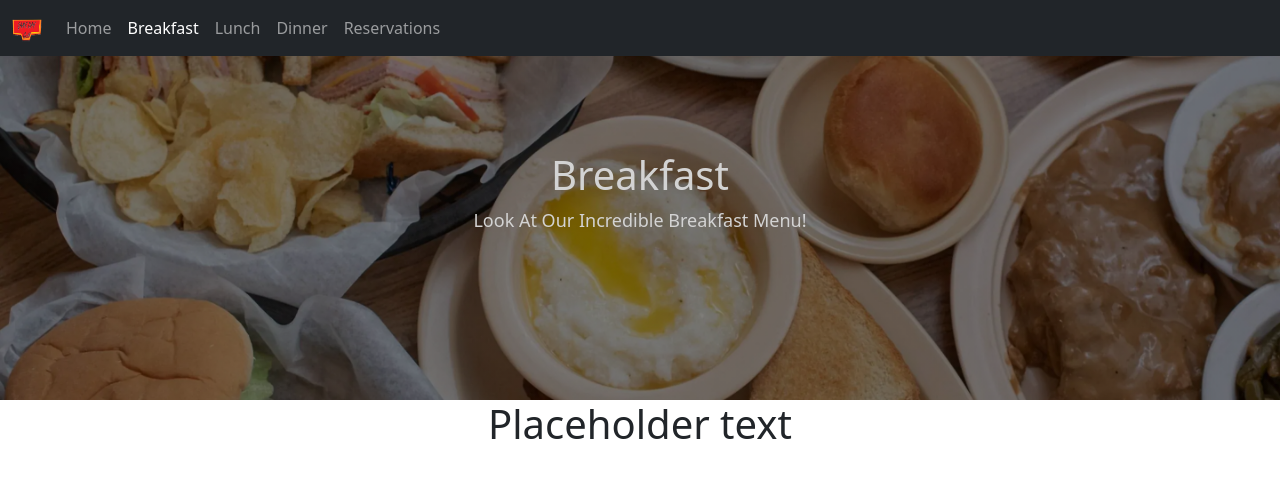
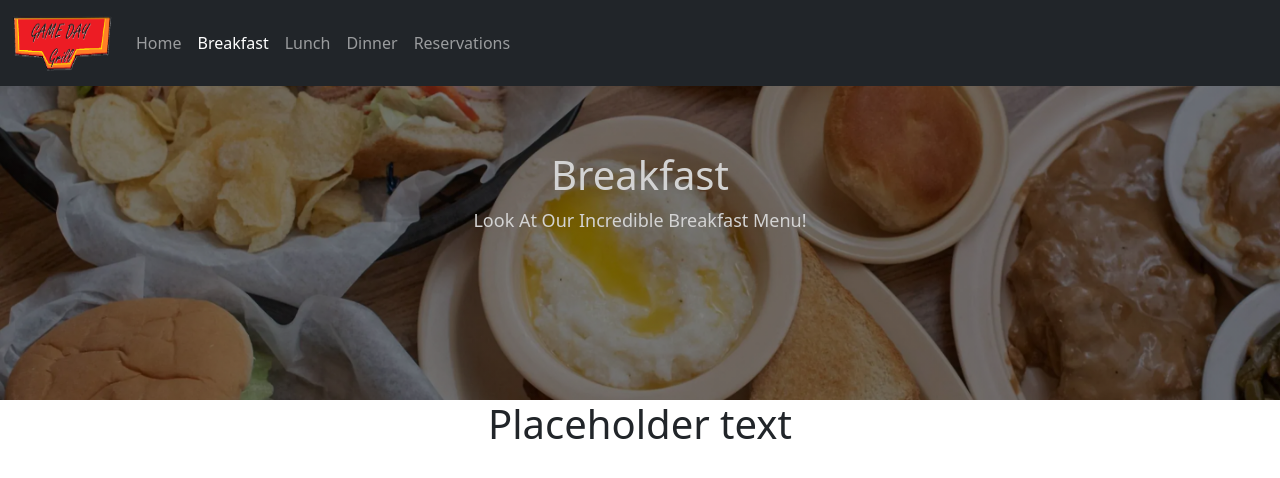
Before and after one commit to Gavinmack123/Website-Design-Team-Project, a plain HTML site: page breakfast.html in a window 1280 px wide. Drawn offline with nearby package versions, Linux system fonts and the light colour scheme.

Commit message:
navbar brand added to all pages

```diff
--- a/breakfast.html
+++ b/breakfast.html
@@ -14,7 +14,7 @@
     <div class="container">
         <nav class="navbar fixed-top navbar-expand-lg navbar-dark bg-dark">
           <div class="container-fluid">
-            <a class="navbar-brand" href="index.html"><img src="Game Day Logo.png" alt="" width="30" height="24"></a>
+            <a class="navbar-brand" href="index.html"><img src="Game Day Logo.png" alt="" width="100" height="60"></a>
             <div class="collapse navbar-collapse" id="navbarNav">
                 <ul class="navbar-nav">
                   <li class="nav-item">
```
Also changed, not shown: dinner.html (+1 -1 lines), lunch.html (+1 -1 lines), reservation.html (+1 -1 lines).
